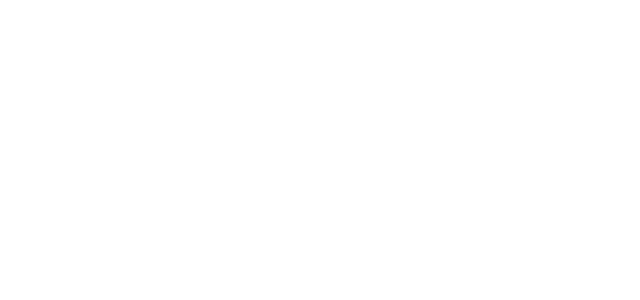
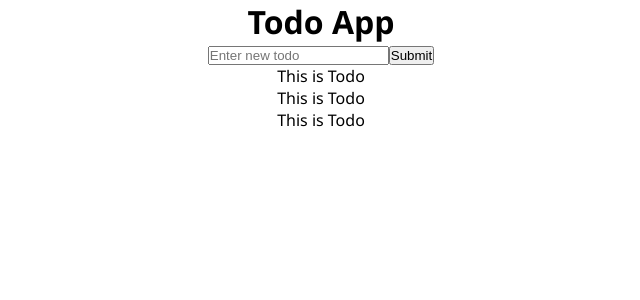
Before and after one commit to SHEENSHEELLA/TodoApp_v1, a React (Create React App) app: page / in a window 1280 px wide. Shown: the top 300 px of the page, without its empty margins (319-959 px from the left). Built offline with nearby package versions, Linux system fonts and the light colour scheme.

Commit message:
Create presets for all Todo components

```diff
--- a/src/App.js
+++ b/src/App.js
@@ -1,7 +1,13 @@
+import TodoForm from './components/Todos/TodoForm'
+import TodoList from './components/Todos/TodoList'
 import './App.css'
 
 function App() {
-  return <div className="App"></div>
+  return <div className="App">
+    <h1>Todo App</h1>
+    <TodoForm />
+    <TodoList />
+  </div>
 }
 
 export default App
--- /dev/null
+++ b/src/components/Todos/Todo.js
@@ -0,0 +1,9 @@
+
+
+function Todo() {
+  return (
+    <div>This is Todo</div>
+  )
+}
+
+export default Todo
--- /dev/null
+++ b/src/components/Todos/TodoForm.js
@@ -0,0 +1,12 @@
+
+
+function TodoForm() {
+  return (
+    <form>
+      <input placeholder="Enter new todo" />
+      <button type="submit">Submit</button>
+    </form>
+  )
+}
+
+export default TodoForm
--- /dev/null
+++ b/src/components/Todos/TodoList.js
@@ -0,0 +1,14 @@
+
+import Todo from './Todo'
+
+function TodoList() {
+  return (
+    <>
+      <Todo />
+      <Todo />
+      <Todo />
+    </>
+  )
+}
+
+export default TodoList
```
Also changed, not shown: components/Todos/TodoList.module.css (deleted), components/UI/Button.js (deleted), components/UI/Button.module.css (deleted), src/components/Todos/Todo.module.css (added), src/components/Todos/TodoForm.module.css (added), src/components/Todos/TodoList.module.css (added), src/components/UI/Button.js (added), src/components/UI/Button.module.css (added).
